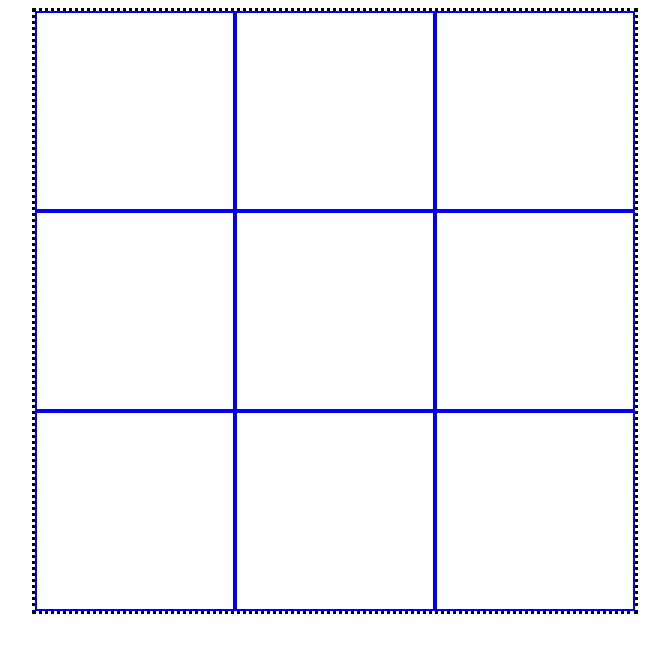
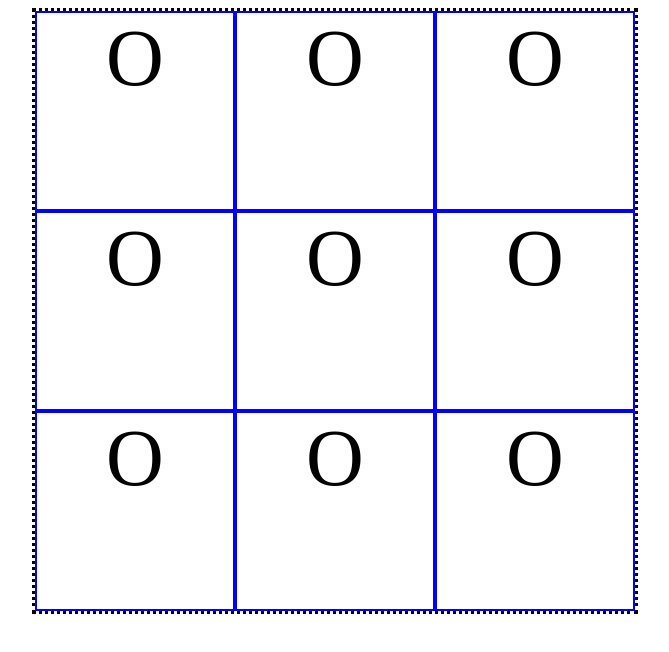
Before and after one commit to dstock3/ticTacToe, a plain HTML site: page index.html in a window 1280 px wide. Shown: the whole page, without its empty margins (305-974 px from the left). Drawn offline with Linux system fonts and the light colour scheme.

Commit message:
Added text nodes for Xs and Os.

```diff
--- a/css/style.css
+++ b/css/style.css
@@ -12,6 +12,8 @@ body {
 }
 
 .space {
+    font-size: 5em;
+    text-align: center;
     width: 196px;
     height: 196px;
     border: solid blue 2px;
--- a/js/script.js
+++ b/js/script.js
@@ -3,7 +3,7 @@ const gameBoard = (() => {
     const spaces = [];
     const startGame = (spaces) => {
         for (i = 0; i < 9; i++) {
-            spaces.push(null);
+            spaces.push("O");
             let newSpace = spaces[i];
         }
     }
@@ -38,9 +38,13 @@ function renderDisplay(board, parent) {
         } else if (board.spaces[i] === 'X') {
             let xElement = elementBuilder("div", "space", parent);
             xElement.setAttribute("id", "x");
+            let xContent = document.createTextNode("X");
+            xElement.appendChild(xContent);
         } else if (board.spaces[i] === "O") {
             let oElement = elementBuilder("div", "space", parent);
             oElement.setAttribute("id", "o");
+            let oContent = document.createTextNode("O");
+            oElement.appendChild(oContent);
         };
     };
 };
```
